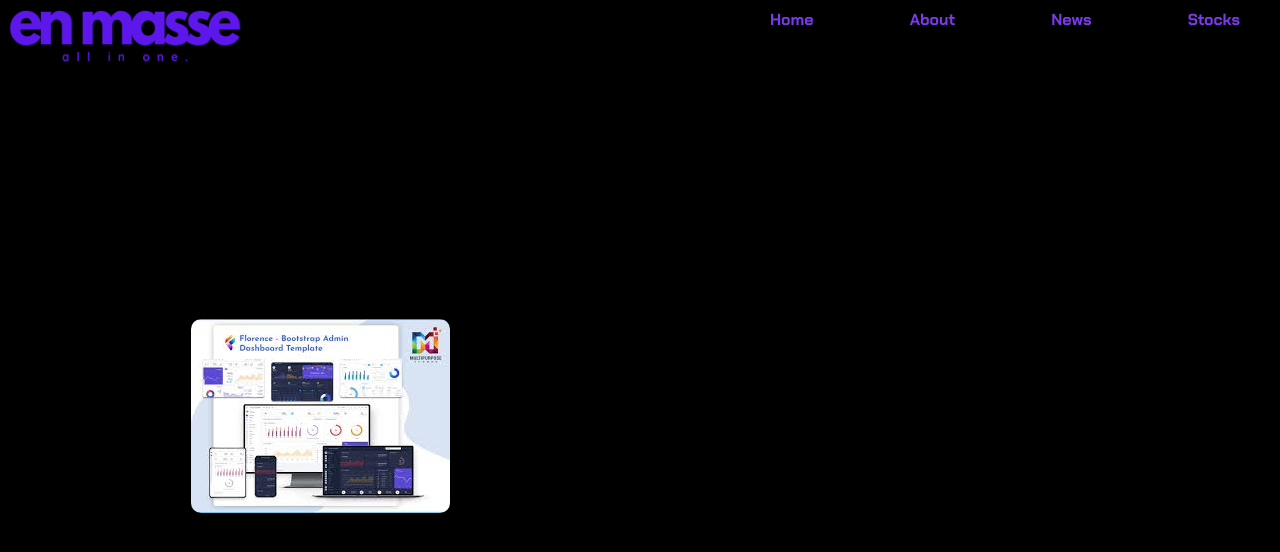
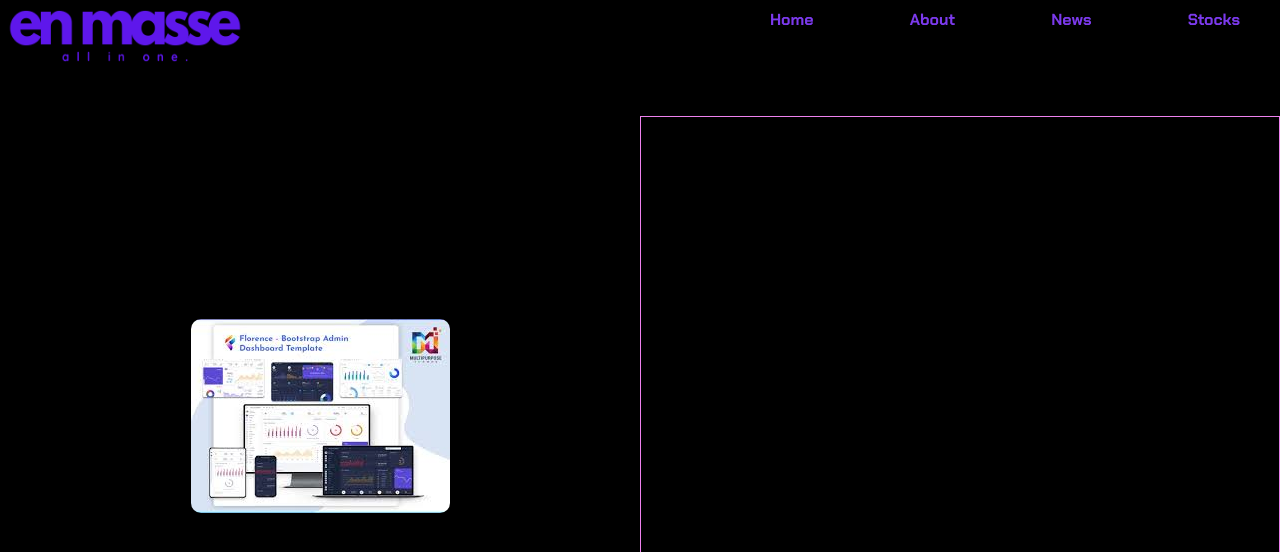
Before and after one commit to juroyye/capstone1, a React (Create React App) app: page / in a window 1280 px wide. Shown: the top 552 px of the page. Built offline with nearby package versions, Linux system fonts and the light colour scheme.

Commit message:
removed footer from displaying and changed images

```diff
--- a/src/pages/Landing/BodyDiv.css
+++ b/src/pages/Landing/BodyDiv.css
@@ -24,3 +24,11 @@
   .second-div {
     text-align: center;
   }
+
+  .second-div{
+    text-align: center;
+    flex: 1;
+    max-width: 50%;
+    border: 1px solid violet;
+    height: 600px;
+  }
--- a/src/pages/Landing/Landing.css
+++ b/src/pages/Landing/Landing.css
@@ -6,9 +6,9 @@
 .home {
     display: flex;
     flex-direction: column;
-    min-height: 100vh; /* Makes the home container fill the viewport height */
+    min-height: 100vh;
   }
 
   .bodyDiv {
-    flex: 1; /* Makes BodyDiv take up all the space between Navbar and Footer */
+    flex: 1;
   }
```
Also changed, not shown: src/pages/Landing/BodyDiv.jsx (line endings or trailing spaces).
